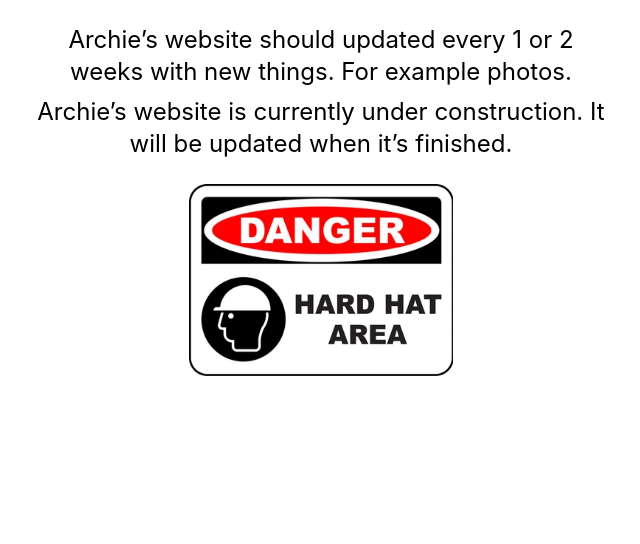
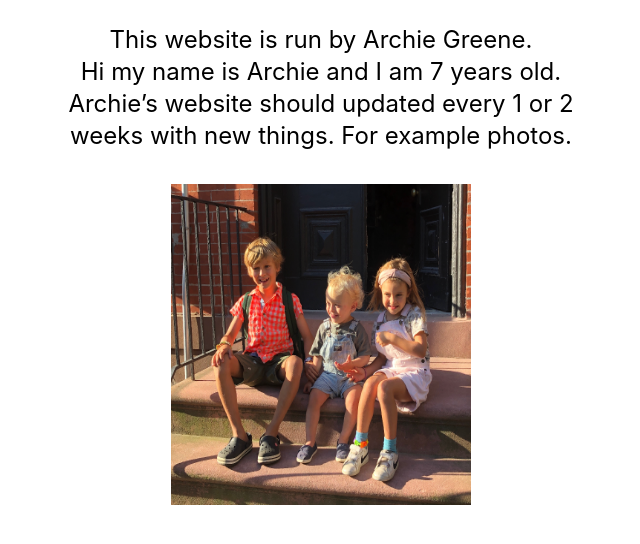
Before and after one commit to plondon/archies.one, a Next.js app: page /about in a window 1280 px wide. Shown: the top 544 px of the page, without its empty margins (319-959 px from the left). Built offline with nearby package versions, Linux system fonts and the light colour scheme.

Commit message:
Change learn page

```diff
--- a/pages/about/index.tsx
+++ b/pages/about/index.tsx
@@ -1,23 +1,28 @@
-import Image from 'next/image'
-import React from 'react'
-import UnderConstruction from '../../public/danger-hard-hat.png'
+import Image from "next/image";
+import React from "react";
 
 const Learn: React.FC<Props> = () => {
   return (
-    <div className='text-center text-2xl pt-6 max-w-xl m-auto'>
-        <p>
-            Archie&#8217;s website should updated every 1 or 2 weeks with new things. For example photos.
-        </p>
-        <p className='pt-2'>Archie&#8217;s website is currently under construction. It will be updated when it&#8217;s finished.</p>
-        <div className='mt-6 relative h-48 w-72 m-auto'>
-            <Image src={UnderConstruction} layout='fill' objectFit='contain' />
-        </div>
+    <div className="text-center text-2xl pt-6 max-w-xl m-auto">
+      <p>This website is run by Archie Greene.</p>
+      <p>Hi my name is Archie and I am 7 years old.</p>
+      <p>
+        Archie&#8217;s website should updated every 1 or 2 weeks with new
+        things. For example photos.
+      </p>
+      <div className="mt-8">
+        <Image
+          alt="archie"
+          src={"/items/archie-first-day.png"}
+          layout="fixed"
+          width={300}
+          height={321}
+        />
+      </div>
     </div>
-  )
-}
+  );
+};
 
-type Props = {
+type Props = {};
 
-}
-
-export default Learn
+export default Learn;
```
Also changed, not shown: public/items/archie-first-day.png (added).
